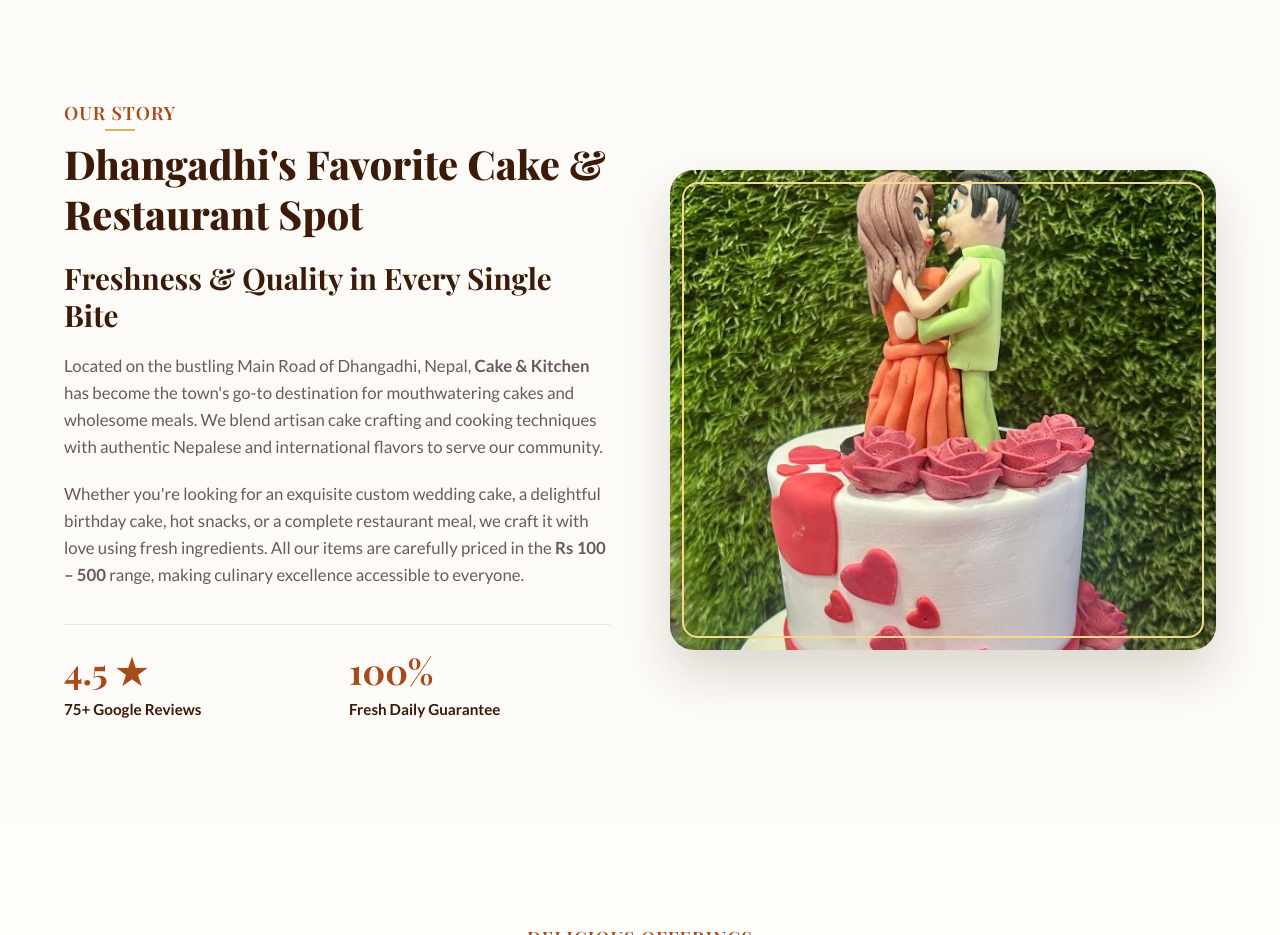
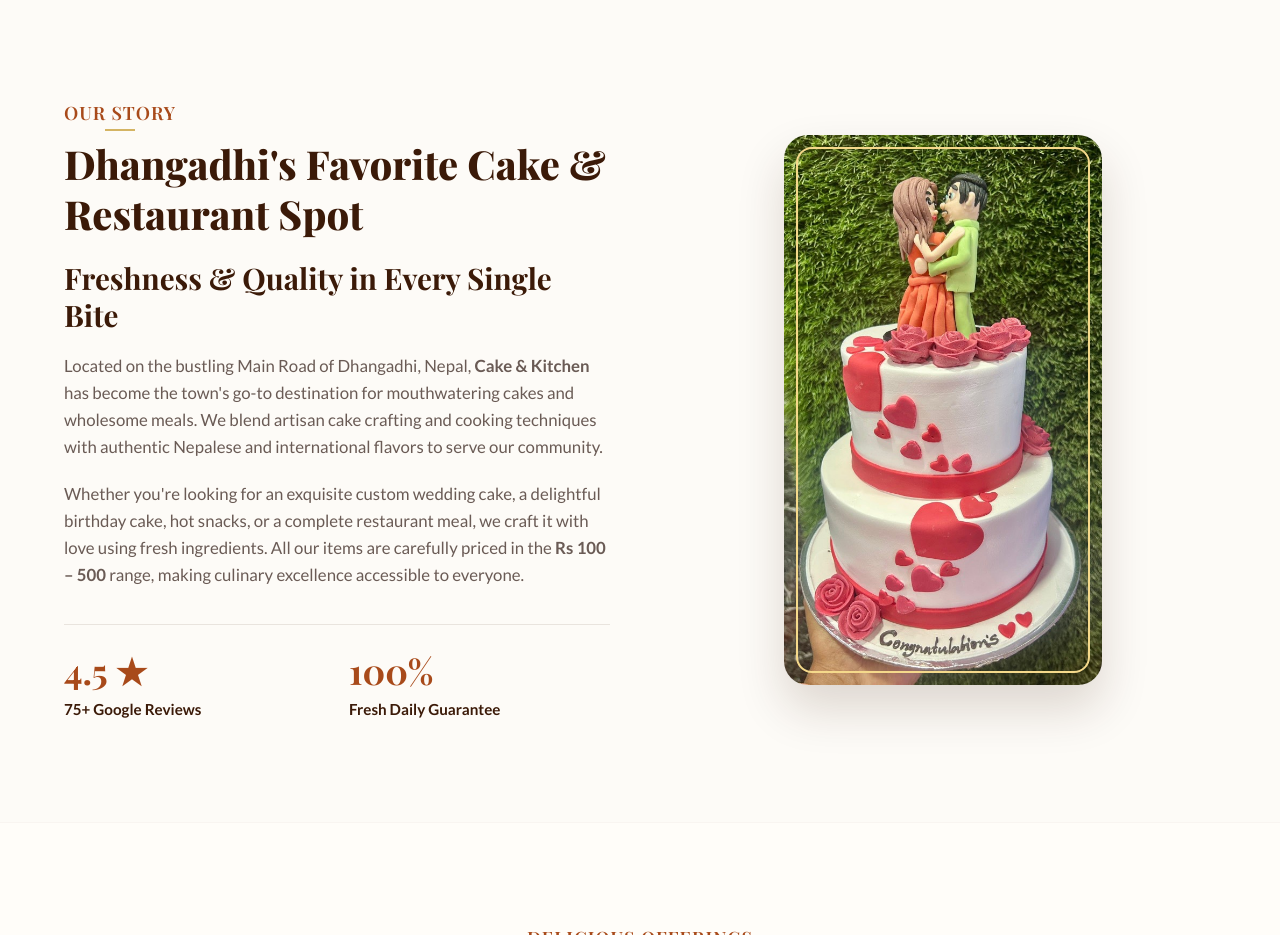
Before and after one commit to pms5566/cake-and-kitchen, a plain HTML site: page index.html in a window 1280 px wide. Shown: the part 802-1737 px from the top of the page. Drawn offline with nearby package versions, Linux system fonts and the light colour scheme; a web font is replaced by a local one.

Commit message:
Update layout styling to display the full story section cake photo without cropping, and rename styles.css to styles-v3.css to bypass browser cache

```diff
--- a/index.html
+++ b/index.html
@@ -18,7 +18,7 @@
     <title>Cake & Kitchen — Restaurant & Cake Shop | Dhangadhi, Nepal</title>
 
     <!-- Stylesheet -->
-    <link rel="stylesheet" href="styles.css">
+    <link rel="stylesheet" href="styles-v3.css">
 </head>
 <body>
 
--- a/styles.css
+++ b/styles-v3.css
@@ -621,6 +621,8 @@
     border-radius: var(--radius-lg);
     overflow: hidden;
     box-shadow: var(--shadow-xl);
+    width: fit-content;
+    margin: 0 auto;
 }
 
 .about-image-wrapper::before {
@@ -637,11 +639,10 @@
 }
 
 .about-image {
-    width: 100%;
-    height: 100%;
-    object-fit: cover;
-    object-position: center 15%;
-    max-height: 480px;
+    display: block;
+    height: 550px;
+    width: auto;
+    max-width: 100%;
     transition: transform var(--transition-slow);
 }
 
```
